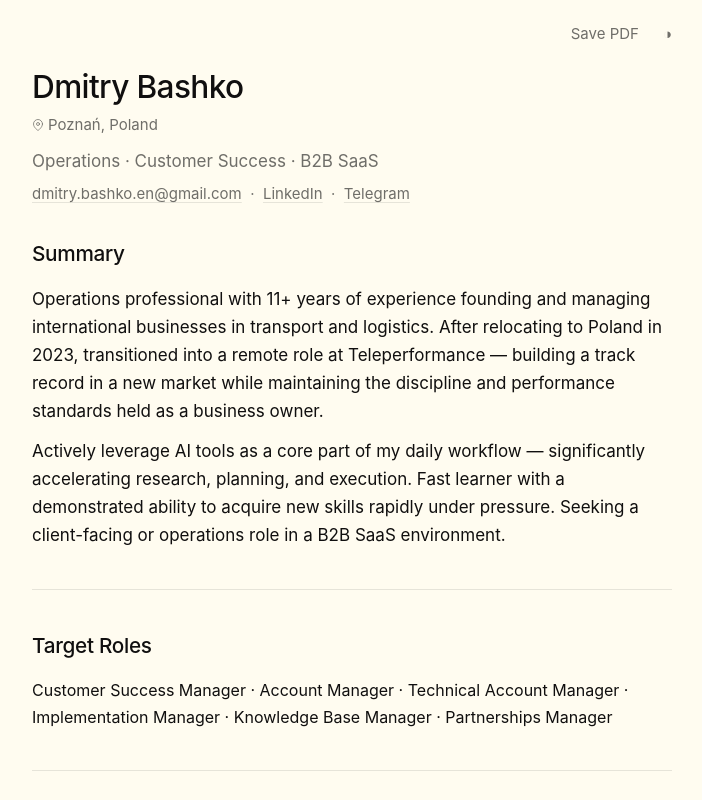
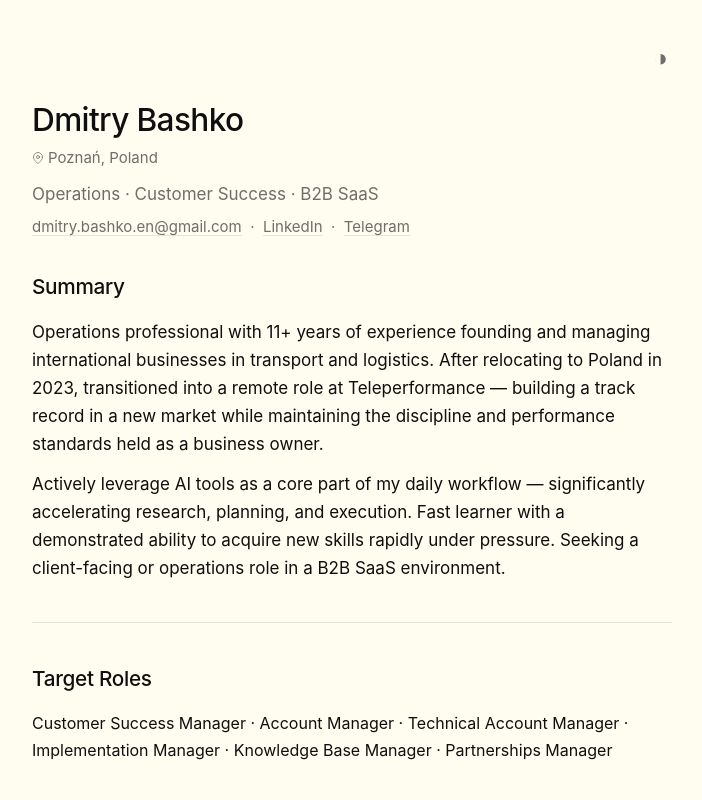
Before and after one commit to SGudman/SGudman.github.io, a plain HTML site: page index.html in a window 1280 px wide. Shown: the top 800 px of the page, without its empty margins (288-990 px from the left). Drawn offline with Linux system fonts and the light colour scheme.

Commit message:
Remove PDF button, bigger theme toggle, spacing fix

```diff
--- a/index.html
+++ b/index.html
@@ -48,7 +48,7 @@
     .site {
       max-width: 640px;
       margin: 0 auto;
-      padding: 24px 0 80px;
+      padding: 40px 0 80px;
     }
 
     nav {
@@ -264,10 +264,7 @@
   <div class="site">
 
     <nav>
-      <div class="links">
-        <button class="print-btn" onclick="window.print()">Save PDF</button>
-        <button onclick="toggleTheme()" title="Toggle dark/light (D)">◑</button>
-      </div>
+      <button onclick="toggleTheme()" title="Toggle dark/light (D)" style="font-size: 24px; background: none; border: none; cursor: pointer; color: var(--muted); padding: 4px;">◑</button>
     </nav>
 
     <h1>Dmitry Bashko</h1>
```
